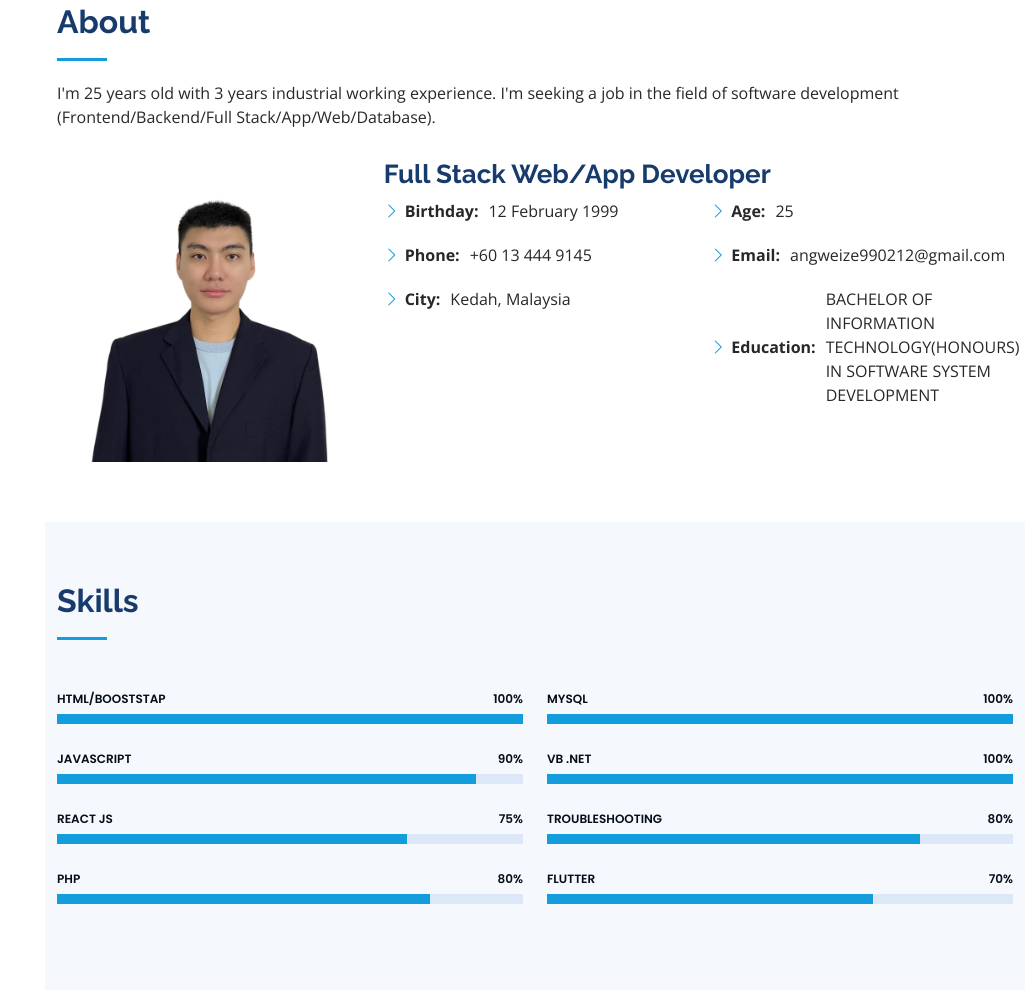
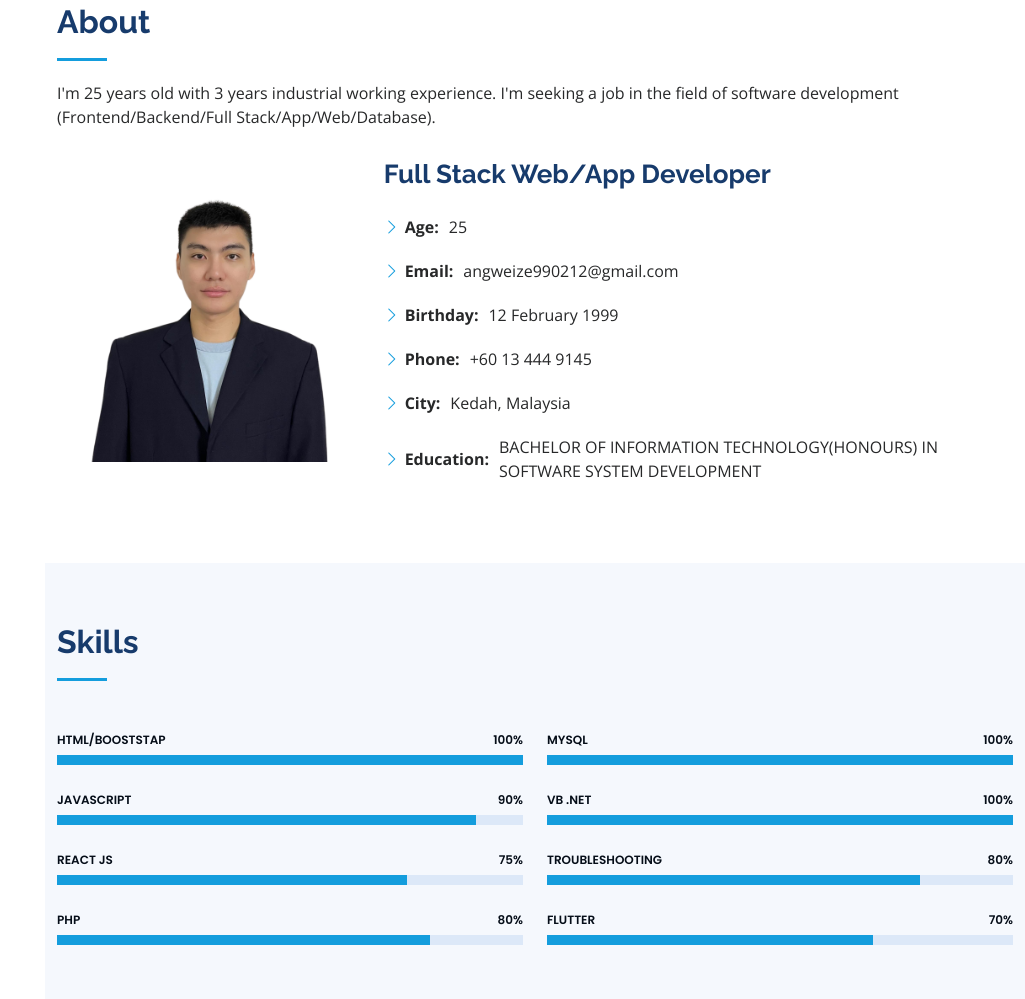
Before and after one commit to WeiZeAng/WeiZeAng.github.io, a plain HTML site: page iPortfolio/index.html in a window 1280 px wide. Shown: the part 857-1856 px from the top of the page, without its empty margins (255-1280 px from the left). Drawn offline with nearby package versions, Linux system fonts and the light colour scheme.

Commit message:
update profile

```diff
--- a/iPortfolio/index.html
+++ b/iPortfolio/index.html
@@ -100,22 +100,33 @@
             <div class="row">
               <div class="col-lg-6">
                 <ul>
+                  <!-- <li><i class="bi bi-chevron-right"></i> <strong>Birthday:</strong> <span>12 February 1999</span></li>
+
+                  <li><i class="bi bi-chevron-right"></i> <strong>Phone:</strong> <span>+60 13 444 9145</span></li>
+                  <li><i class="bi bi-chevron-right"></i> <strong>City:</strong> <span>Kedah, Malaysia</span></li> -->
+                </ul>
+              </div>
+              <div class="col-lg-6">
+                <ul>
+                  <!-- <li><i class="bi bi-chevron-right"></i> <strong>Education:</strong> <span>BACHELOR OF INFORMATION TECHNOLOGY(HONOURS) IN SOFTWARE SYSTEM DEVELOPMENT</span></li> -->
+
+                </ul>
+              </div>
+            </div>
+            <div class="row">
+              <div class="col-lg-12">
+                <ul>
+                  <li><i class="bi bi-chevron-right"></i> <strong>Age:</strong> <span>25</span></li>
+                  <li><i class="bi bi-chevron-right"></i> <strong>Email:</strong> <span>angweize990212@gmail.com</span></li>
                   <li><i class="bi bi-chevron-right"></i> <strong>Birthday:</strong> <span>12 February 1999</span></li>
                   <!-- <li><i class="bi bi-chevron-right"></i> <strong>Website:</strong> <span>www.example.com</span></li> -->
                   <li><i class="bi bi-chevron-right"></i> <strong>Phone:</strong> <span>+60 13 444 9145</span></li>
                   <li><i class="bi bi-chevron-right"></i> <strong>City:</strong> <span>Kedah, Malaysia</span></li>
-                </ul>
-              </div>
-              <div class="col-lg-6">
-                <ul>
-                  <li><i class="bi bi-chevron-right"></i> <strong>Age:</strong> <span>25</span></li>
-                  <li><i class="bi bi-chevron-right"></i> <strong>Email:</strong> <span>angweize990212@gmail.com</span></li>
                   <li><i class="bi bi-chevron-right"></i> <strong>Education:</strong> <span>BACHELOR OF INFORMATION TECHNOLOGY(HONOURS) IN SOFTWARE SYSTEM DEVELOPMENT</span></li>
 
                 </ul>
               </div>
             </div>
-
           </div>
         </div>
 
```
